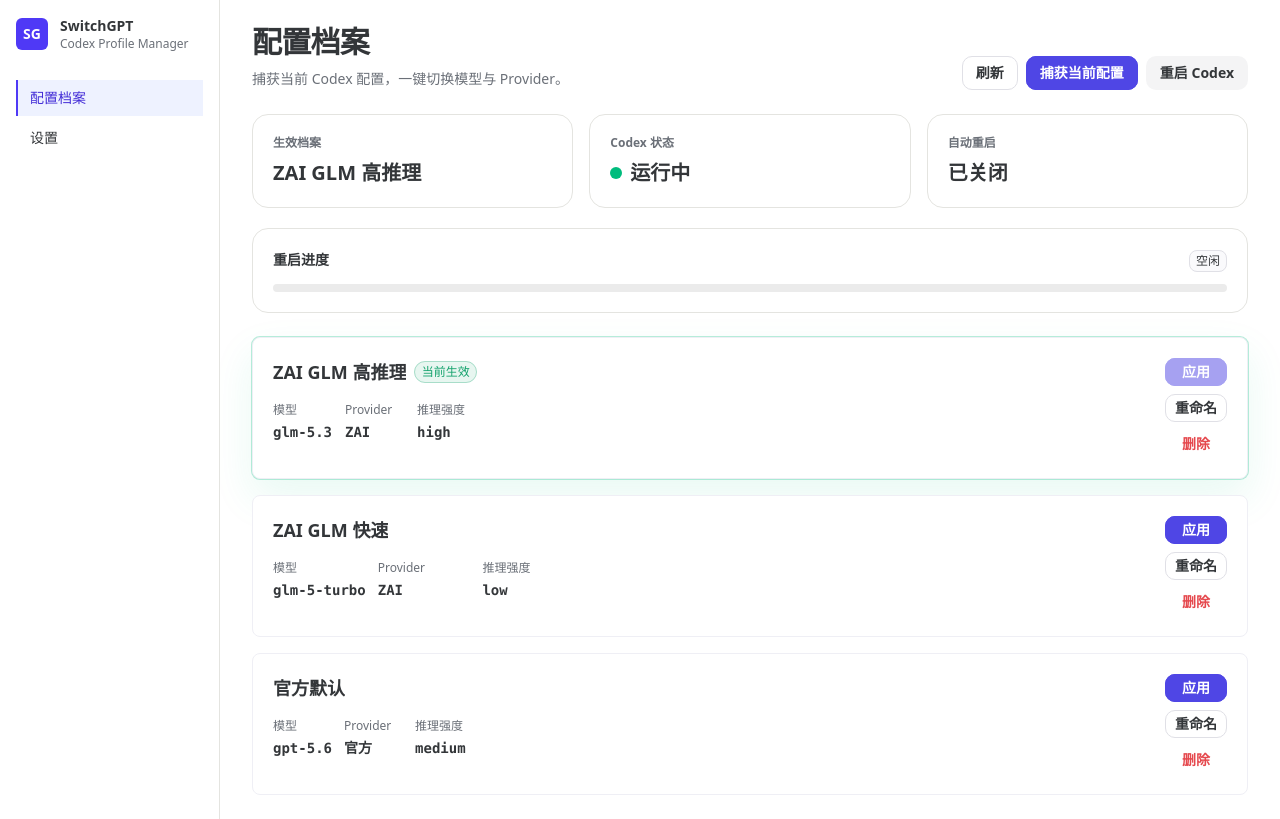
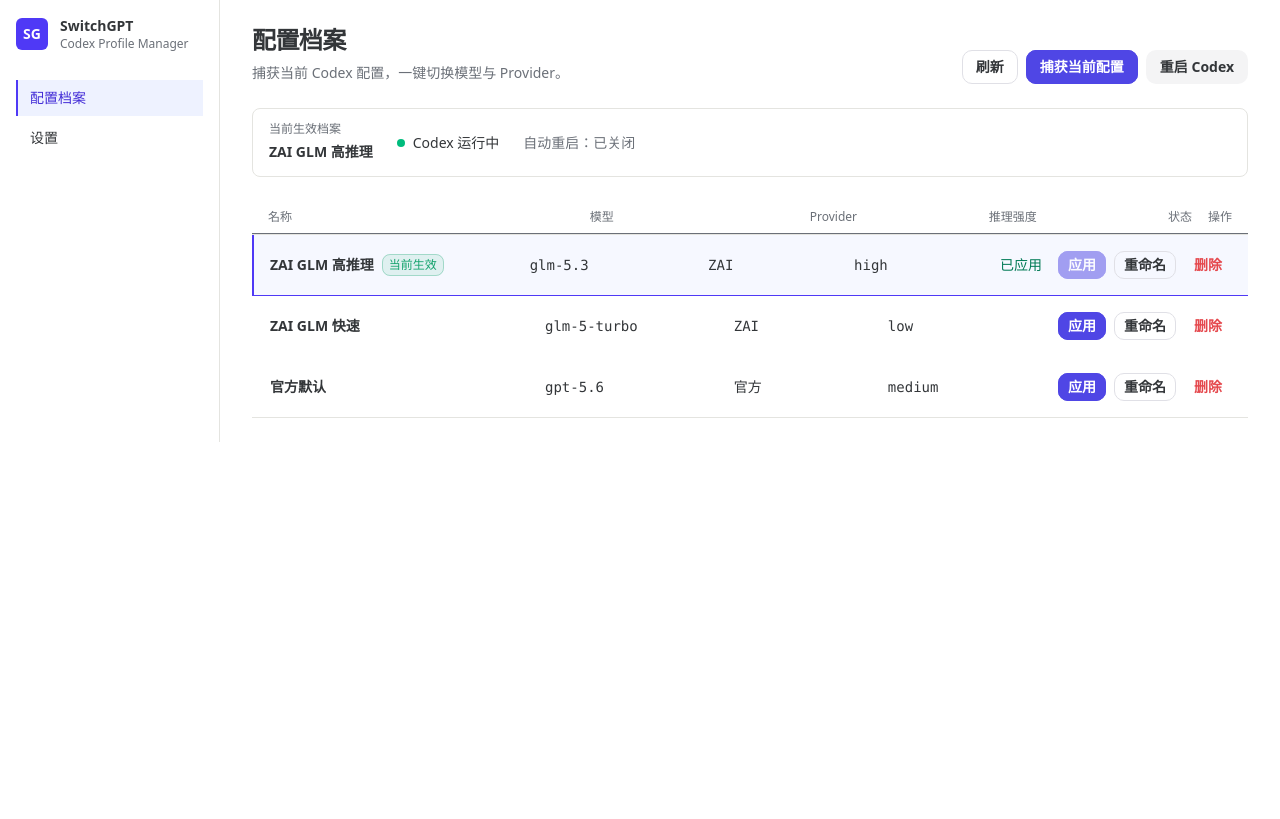
Before and after one commit to pigzhuzhu66/CGswitch, a Vue app: page / in a window 1280 px wide. Built offline with nearby package versions, Linux system fonts and the light colour scheme.

Commit message:
🎨 style(switchgpt): 将档案改为紧凑配置列表

```diff
--- a/src/components/ProfileCard.vue
+++ b/src/components/ProfileCard.vue
@@ -1,5 +1,5 @@
 <script setup lang="ts">
-import { NButton, NCard, NTag } from "naive-ui";
+import { NButton, NTag } from "naive-ui";
 import type { ProfileSummary } from "../types";
 
 defineProps<{
@@ -16,48 +16,32 @@ const emit = defineEmits<{
 </script>
 
 <template>
-  <n-card class="profile-card" :class="{ active }" content-class="!p-5">
-    <div class="flex items-start justify-between gap-4">
+  <article class="grid gap-3 border-l-2 px-4 py-4 transition-colors lg:grid-cols-[minmax(0,1.5fr)_minmax(0,1fr)_minmax(0,0.8fr)_minmax(0,0.8fr)_auto_auto] lg:items-center lg:gap-4" :class="active ? 'border-indigo-600 bg-indigo-50/55 dark:bg-white/3' : 'border-transparent hover:bg-black/2 dark:hover:bg-white/2'">
     <div class="min-w-0">
-        <div class="flex flex-wrap items-center gap-2">
-          <h3 class="truncate text-lg font-bold">{{ profile.name }}</h3>
-          <n-tag v-if="active" type="success" size="small" round>当前生效</n-tag>
+      <div class="flex items-center gap-2">
+        <h3 class="truncate font-semibold">{{ profile.name }}</h3>
+        <n-tag v-if="active" type="success" size="small">当前生效</n-tag>
       </div>
-        <dl class="mt-4 grid grid-cols-1 gap-3 text-sm sm:grid-cols-3">
-          <div>
-            <dt class="muted text-xs">模型</dt>
-            <dd class="mono mt-1 truncate font-semibold">{{ profile.model ?? "未设置" }}</dd>
     </div>
-          <div>
-            <dt class="muted text-xs">Provider</dt>
-            <dd class="mono mt-1 truncate font-semibold">{{ profile.provider ?? "官方" }}</dd>
+    <div class="min-w-0 text-sm">
+      <div class="muted text-xs lg:hidden">模型</div>
+      <div class="mono truncate">{{ profile.model ?? "未设置" }}</div>
     </div>
-          <div>
-            <dt class="muted text-xs">推理强度</dt>
-            <dd class="mono mt-1 truncate font-semibold">{{ profile.reasoning_effort ?? "默认" }}</dd>
+    <div class="min-w-0 text-sm">
+      <div class="muted text-xs lg:hidden">Provider</div>
+      <div class="mono truncate">{{ profile.provider ?? "官方" }}</div>
     </div>
-        </dl>
+    <div class="min-w-0 text-sm">
+      <div class="muted text-xs lg:hidden">推理强度</div>
+      <div class="mono truncate">{{ profile.reasoning_effort ?? "默认" }}</div>
     </div>
-
-      <div class="flex shrink-0 flex-col gap-2">
+    <div class="hidden lg:block">
+      <span v-if="active" class="text-sm text-emerald-700 dark:text-emerald-400">已应用</span>
+    </div>
+    <div class="flex shrink-0 items-center gap-2">
       <n-button type="primary" size="small" :disabled="busy || active" @click="emit('apply')">应用</n-button>
       <n-button size="small" :disabled="busy" @click="emit('rename')">重命名</n-button>
       <n-button size="small" quaternary type="error" :disabled="busy" @click="emit('remove')">删除</n-button>
     </div>
-    </div>
-  </n-card>
+  </article>
 </template>
-
-<style scoped>
-.profile-card {
-  transition: transform 0.2s ease, box-shadow 0.2s ease;
-}
-
-.profile-card:hover {
-  transform: translateY(-1px);
-}
-
-.profile-card.active {
-  box-shadow: 0 0 0 1px rgba(34, 195, 142, 0.32), 0 18px 42px rgba(34, 195, 142, 0.1);
-}
-</style>
--- a/src/views/ProfilesView.vue
+++ b/src/views/ProfilesView.vue
@@ -155,8 +155,8 @@ onBeforeUnmount(() => {
   <section class="mx-auto max-w-6xl">
     <header class="flex flex-wrap items-end justify-between gap-4">
       <div>
-        <h1 class="text-3xl font-black tracking-tight">配置档案</h1>
-        <p class="muted mt-2">捕获当前 Codex 配置，一键切换模型与 Provider。</p>
+        <h1 class="text-2xl font-bold tracking-tight">配置档案</h1>
+        <p class="muted mt-1.5">捕获当前 Codex 配置，一键切换模型与 Provider。</p>
       </div>
       <div class="flex gap-2">
         <n-button @click="emit('refresh')">刷新</n-button>
@@ -165,27 +165,21 @@ onBeforeUnmount(() => {
       </div>
     </header>
 
-    <div class="mt-6 grid gap-4 md:grid-cols-3">
-      <div class="panel rounded-2xl p-5">
-        <div class="muted text-xs font-semibold">生效档案</div>
-        <div class="mt-2 truncate text-xl font-bold">
+    <div class="panel mt-6 flex flex-wrap items-center gap-x-6 gap-y-3 rounded-lg px-4 py-3">
+      <div class="min-w-0">
+        <div class="muted text-xs font-medium">当前生效档案</div>
+        <div class="mt-1 truncate font-semibold">
           {{ state.profiles.find((profile) => profile.id === state.active_profile_id)?.name ?? "未匹配" }}
         </div>
       </div>
-      <div class="panel rounded-2xl p-5">
-        <div class="muted text-xs font-semibold">Codex 状态</div>
-        <div class="mt-2 flex items-center gap-2 text-xl font-bold">
-          <span class="h-3 w-3 rounded-full" :class="state.codex.running ? 'bg-emerald-500' : 'bg-zinc-400'" />
-          {{ state.codex.running ? "运行中" : "未运行" }}
+      <div class="flex items-center gap-2 text-sm">
+        <span class="h-2 w-2 rounded-full" :class="state.codex.running ? 'bg-emerald-500' : 'bg-zinc-400'" />
+        Codex {{ state.codex.running ? "运行中" : "未运行" }}
       </div>
-      </div>
-      <div class="panel rounded-2xl p-5">
-        <div class="muted text-xs font-semibold">自动重启</div>
-        <div class="mt-2 text-xl font-bold">{{ state.settings.auto_restart ? "已开启" : "已关闭" }}</div>
-      </div>
+      <div class="muted text-sm">自动重启：{{ state.settings.auto_restart ? "已开启" : "已关闭" }}</div>
     </div>
 
-    <div class="panel mt-5 rounded-2xl p-5">
+    <div v-if="restartStage !== 'idle'" class="panel mt-4 rounded-lg p-4">
       <div class="flex items-center justify-between gap-3">
         <div class="font-semibold">重启进度</div>
         <n-tag size="small" :type="restartStage === 'error' ? 'error' : restartStage === 'success' ? 'success' : 'default'">
@@ -196,8 +190,18 @@ onBeforeUnmount(() => {
       <p v-if="restartMessage" class="muted mt-3 text-sm">{{ restartMessage }}</p>
     </div>
 
-    <div class="mt-6 space-y-4">
-      <n-empty v-if="state.profiles.length === 0" description="还没有配置档案。先把 ~/.codex/config.toml 调整到目标状态，再点击“捕获当前配置”。" class="panel rounded-2xl py-14" />
+    <div class="mt-6">
+      <n-empty v-if="state.profiles.length === 0" description="还没有配置档案。先把 ~/.codex/config.toml 调整到目标状态，再点击“捕获当前配置”。" class="panel rounded-lg py-14" />
+      <template v-else>
+        <div class="muted hidden grid-cols-[minmax(0,1.5fr)_minmax(0,1fr)_minmax(0,0.8fr)_minmax(0,0.8fr)_auto_auto] gap-4 border-b px-4 py-2 text-xs font-medium lg:grid">
+          <div>名称</div>
+          <div>模型</div>
+          <div>Provider</div>
+          <div>推理强度</div>
+          <div>状态</div>
+          <div>操作</div>
+        </div>
+        <div class="divide-y divide-[var(--panel-border)] border-y border-[var(--panel-border)]">
           <ProfileCard
             v-for="profile in state.profiles"
             :key="profile.id"
@@ -208,6 +212,8 @@ onBeforeUnmount(() => {
             @rename="openRename(profile)"
             @remove="removeProfile(profile)"
           />
+        </div>
+      </template>
     </div>
 
     <n-modal v-model:show="modalVisible" preset="card" class="max-w-[460px]" title="配置档案">
```
Lines whose indentation alone changed are shown as unchanged.
